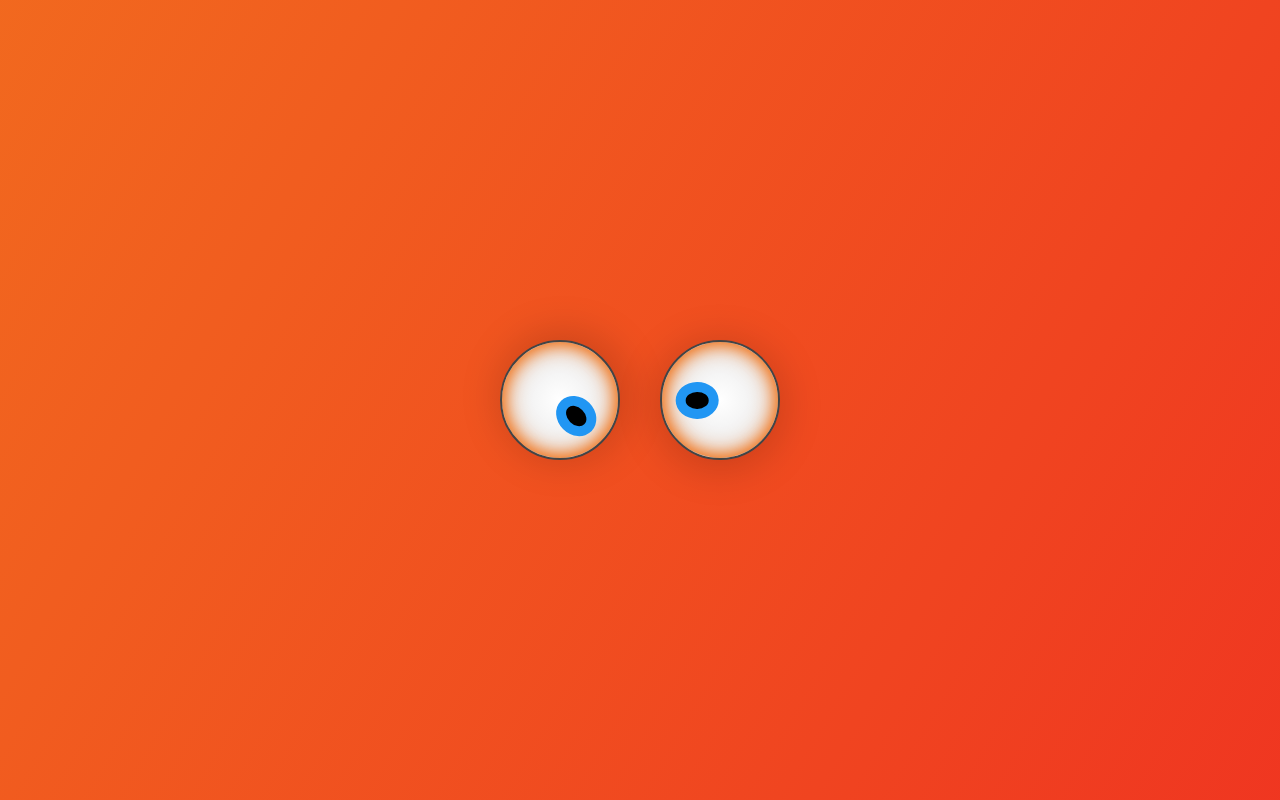
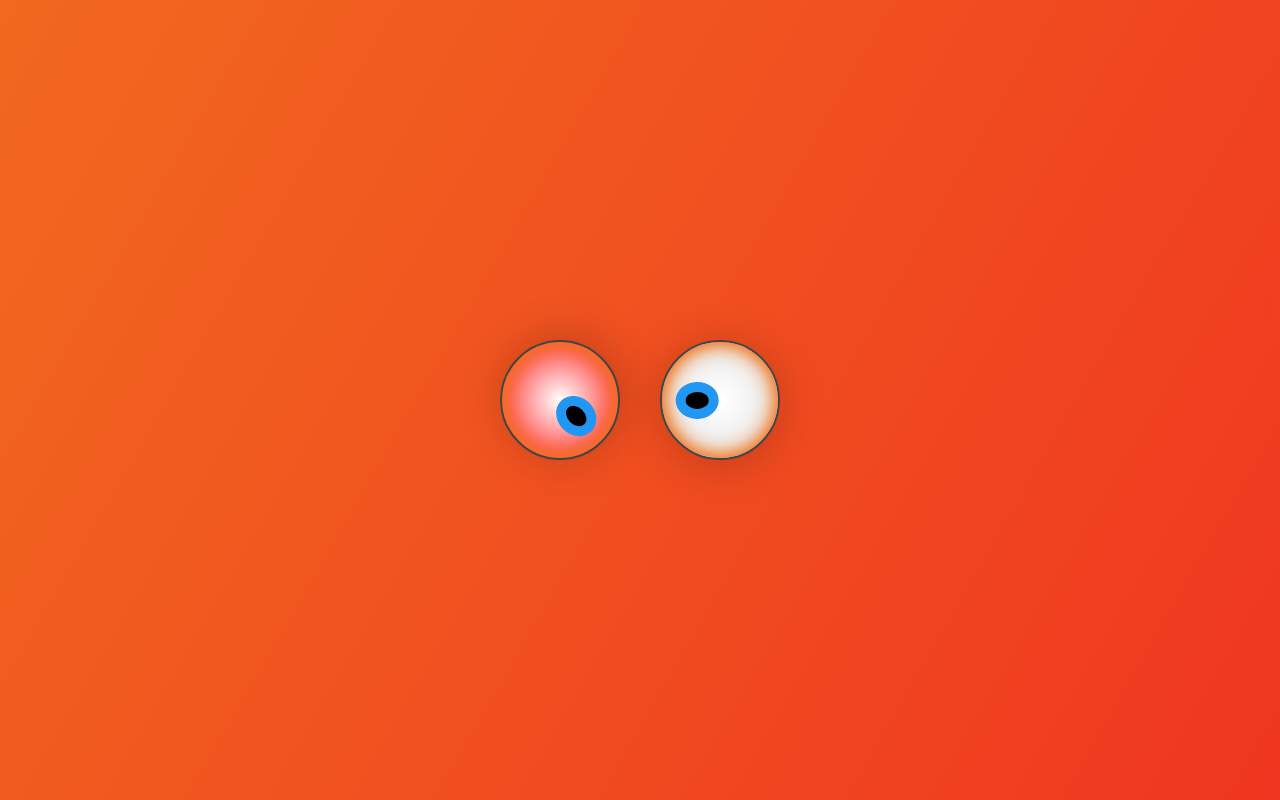
Before and after one commit to Hannankhan203/Animated-Eyes, a plain HTML site: page index.html in a window 1280 px wide. In both pictures the pointer is over the element 560 px from the left and 400 px from the top of the page. Drawn offline with Linux system fonts and the light colour scheme.

Commit message:
Added an effect in eye

```diff
--- a/CSS/styles.css
+++ b/CSS/styles.css
@@ -40,6 +40,10 @@ body {
     border: 2px solid #444;
     box-shadow: 0 15px 15px rgbs(0,0,0,0.2);
     background: radial-gradient(circle, #fff, #e0e0e0);
+}
+
+.box .eye:hover {
+    background: radial-gradient(circle, #fff, #ff0000);
 }
 
 @keyframes blinking {
```
